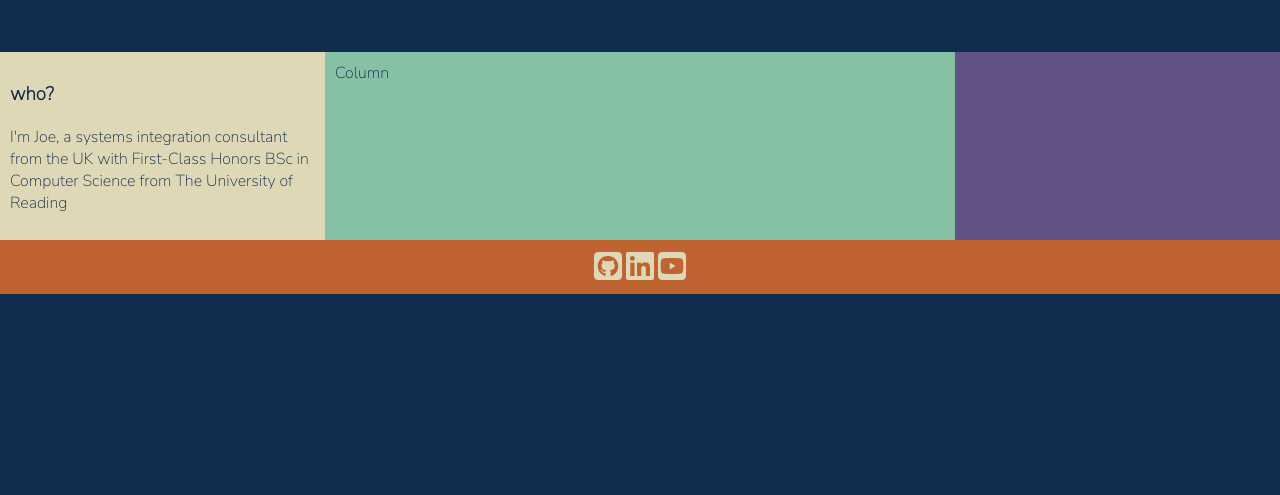
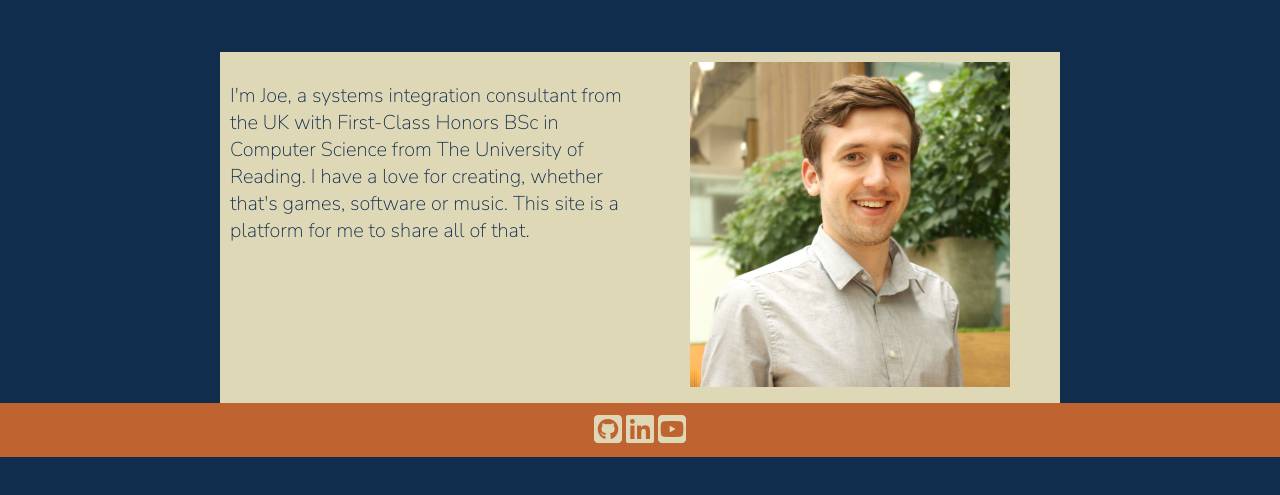
Before and after one commit to Kalekdan/joerickard-website, a plain HTML site: page index.html in a window 1280 px wide. Shown: the part 261-756 px from the top of the page. Drawn offline with Linux system fonts and the light colour scheme.

Commit message:
Added content to home page

```diff
--- a/index.html
+++ b/index.html
@@ -39,12 +39,18 @@
   </div>
 
   <div class="row">
-    <div class="column side" style="background-color:var(--accent-color1);color:var(--primary-color1);">
-      <h3>who?</h3>
-      <p>I'm Joe, a systems integration consultant from the UK with First-Class Honors BSc in Computer Science from The University of Reading</p>
+    <div class="column side" style="background-color:var(--primary-color1);color:var(--primary-color1);">
     </div>
-    <div class="column middle" style="background-color:var(--accent-color2);color:var(--primary-color1);">Column</div>
-    <div class="column side" style="background-color:var(--accent-color3);color:var(--primary-color1);">
+    <div class="column middle large_content" style="background-color:var(--accent-color1);color:var(--primary-color1);">
+      <!-- <h3>who am i</h3> -->
+      <p>I'm Joe, a systems integration consultant from the UK with First-Class Honors BSc in Computer Science from The University of Reading. I have a love for creating,
+        whether that's games, software or music. This site is a platform for me to share all of that.</p>
+    </div>
+    <!-- <div class="column middle" style="background-color:var(--accent-color2);color:var(--primary-color1);">Column</div> -->
+    <div class="column middle" style="background-color:var(--accent-color1);color:var(--primary-color1);text-align: center;">
+      <img src="media/jr_headshot_close.jpg" style="max-width: 80%;">
+    </div>
+    <div class="column side" style="background-color:var(--primary-color1);color:var(--primary-color1);">
     </div>
   </div>
 
--- a/mainStyles.css
+++ b/mainStyles.css
@@ -28,6 +28,14 @@ body {
   background-color: var(--primary-color1);
   font-family: Arial, Helvetica, sans-serif;
   font-family: 'Nunito Sans', sans-serif;
+}
+
+.large_content > p {
+  font-size: 20px;
+}
+
+.large_content > h3 {
+  font-size: 25px;
 }
 
 /* Style the header */
```
